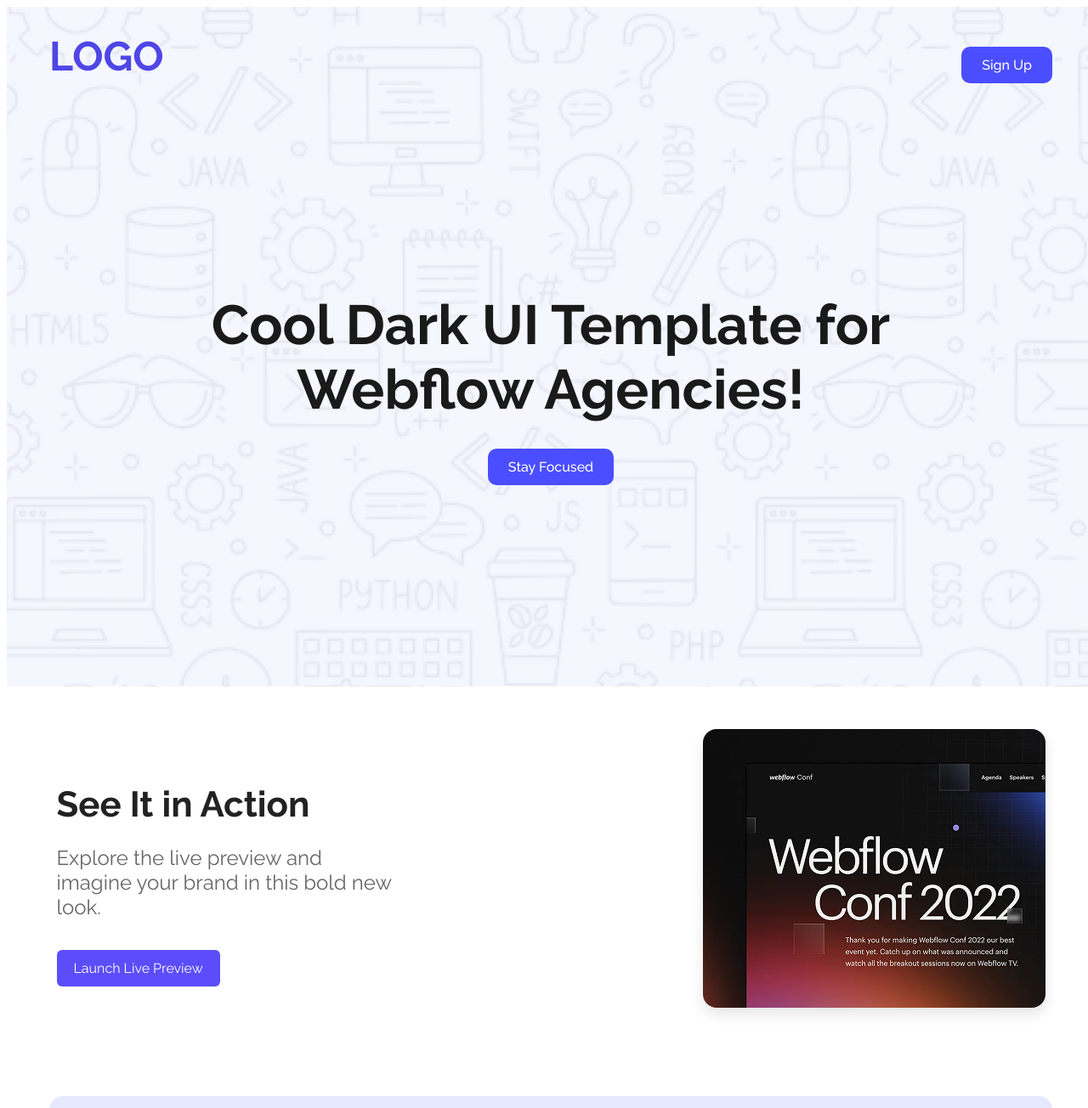
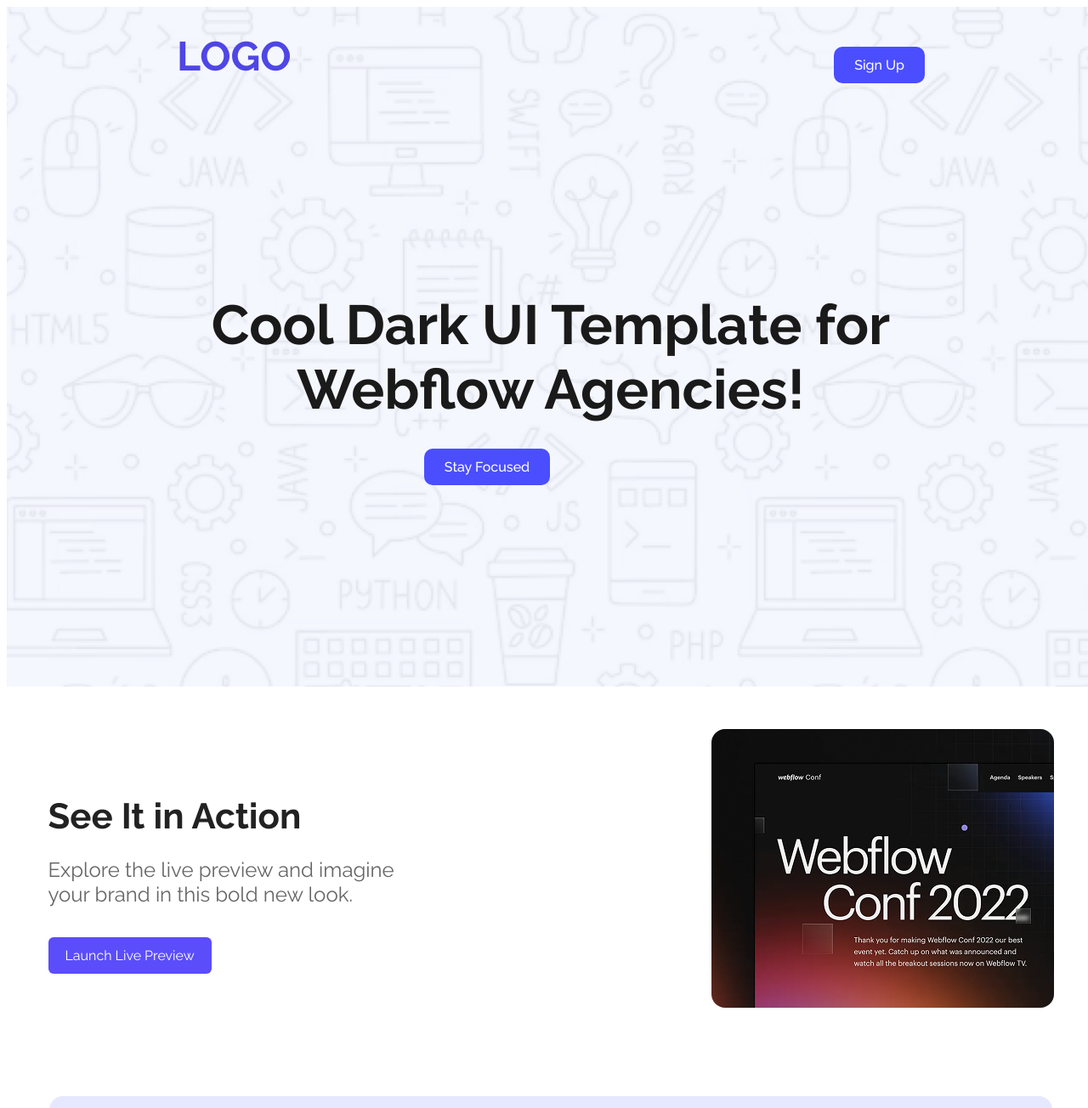
Before and after one commit to ProttoyRoy001/assignment1, a plain HTML site: page B12A01-landing-launchpad/index.html in a window 1280 px wide. Shown: the top 1304 px of the page at 85% size. Drawn offline with Linux system fonts and the light colour scheme.

Commit message:
See it in action

```diff
--- a/B12A01-landing-launchpad/css/style.css
+++ b/B12A01-landing-launchpad/css/style.css
@@ -42,12 +42,14 @@ body, html {
 .logo {
   font-size: 18px;
   font-weight: 700;
+  padding-left: 150px;
   color: #4a4eff;
 }
 
 .btn {
   background-color: #4a4eff;
   color: white;
+  margin-right: 150px;
   padding: 10px 18px;
   border-radius: 8px;
   text-decoration: none;
@@ -88,7 +90,7 @@ body, html {
 }
 
 .text-content {
-    max-width: 400px;
+    max-width: 420px;
 }
 
 .text-content h2 {
@@ -99,6 +101,7 @@ body, html {
 
 .text-content p {
     font-size: 24px;
+    font-weight: 400px ;
     color: #666;
     margin-bottom: 36px;
 }
@@ -108,6 +111,7 @@ body, html {
     padding: 12px 20px;
     background: #5b4dfa;
     color: #fff;
+    font-size: 16px;
     text-decoration: none;
     border-radius: 6px;
 
@@ -121,7 +125,6 @@ body, html {
     max-width: 403px;
     max-height: 328px;
     border-radius: 16px;
-    box-shadow: 0 8px 16px rgba(0, 0, 0, 0.1);
 }
 
 /* 3rd */
```
